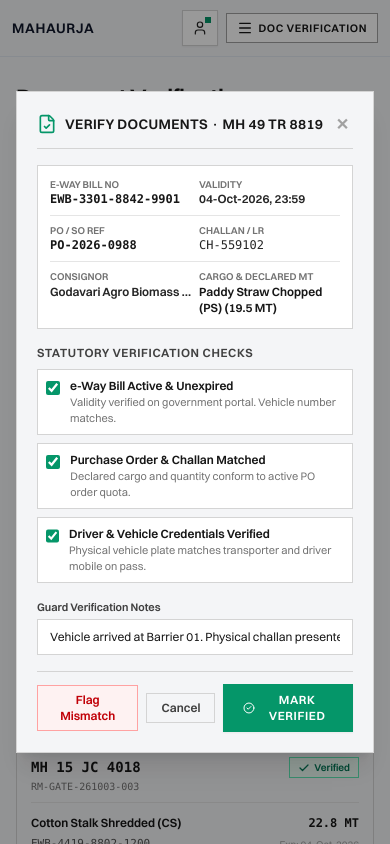
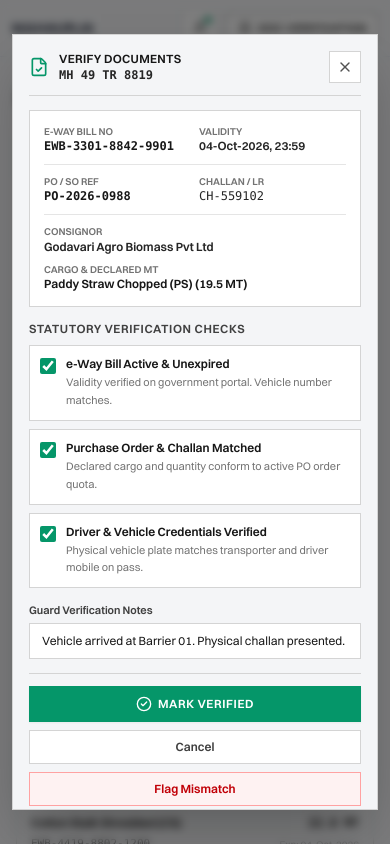
Before and after one commit to adarzhpathade/mahaurja-frontend, a Next.js app: page /gate/verification in a window 390 px wide. Both pictures are taken after a click on the element 195 px from the left and 403 px from the top of the page. Shown: the top 844 px of the page. Built offline with nearby package versions, Linux system fonts and the light colour scheme.

Commit message:
fix(docs): improve document verification modal responsive layout for mobile

```diff
--- a/src/components/gate/gate-doc-verification.tsx
+++ b/src/components/gate/gate-doc-verification.tsx
@@ -684,28 +684,40 @@ export function GateDocVerification({
       {/* 3. VERIFICATION POPUP MODAL                                               */}
       {/* ========================================================================= */}
       {selectedDoc && (
-        <div className="fixed inset-0 z-50 flex items-center justify-center bg-black/40 p-4">
-          <div className="w-full max-w-lg border border-neutral-300 bg-[#F4F5F7] shadow-xl p-5 space-y-4">
+        <div
+          className="fixed inset-0 z-50 flex items-center justify-center bg-black/50 backdrop-blur-xs p-3 sm:p-4"
+          onClick={() => setSelectedDoc(null)}
+        >
+          <div
+            className="w-full max-w-lg max-h-[92vh] overflow-y-auto border border-neutral-300 bg-[#F4F5F7] shadow-2xl p-4 sm:p-5 space-y-3.5 sm:space-y-4"
+            onClick={(e) => e.stopPropagation()}
+          >
             {/* Modal Header */}
-            <div className="flex items-center justify-between border-b border-neutral-300 pb-3">
-              <div className="flex items-center gap-2">
-                <FileCheck className="w-5 h-5 text-[#059669]" />
-                <h3 className="text-sm font-bold text-neutral-900 uppercase tracking-wide">
-                  Verify Documents · {selectedDoc.vehicleNo}
-                </h3>
+            <div className="flex items-center justify-between gap-3 border-b border-neutral-300 pb-3">
+              <div className="flex items-center gap-2.5 min-w-0">
+                <FileCheck className="w-5 h-5 text-[#059669] shrink-0" />
+                <div className="min-w-0">
+                  <h3 className="text-xs sm:text-sm font-bold text-neutral-900 uppercase tracking-wide truncate">
+                    Verify Documents
+                  </h3>
+                  <div className="font-mono font-bold text-xs text-neutral-800">
+                    {selectedDoc.vehicleNo}
+                  </div>
+                </div>
               </div>
               <button
                 type="button"
                 onClick={() => setSelectedDoc(null)}
-                className="text-neutral-400 hover:text-neutral-700 cursor-pointer font-bold px-1"
+                className="w-8 h-8 flex items-center justify-center border border-neutral-300 hover:bg-neutral-200/60 text-neutral-600 hover:text-neutral-900 cursor-pointer bg-white transition-colors shrink-0"
+                title="Close"
               >
-                ✕
+                <X className="w-4 h-4" />
               </button>
             </div>
 
             {/* Document Details Card */}
-            <div className="p-3 bg-white border border-neutral-300 space-y-2 text-xs">
-              <div className="grid grid-cols-2 gap-2 pb-2 border-b border-neutral-200">
+            <div className="p-3.5 bg-white border border-neutral-300 space-y-2.5 text-xs">
+              <div className="grid grid-cols-2 gap-2 pb-2.5 border-b border-neutral-200">
                 <div>
                   <span className="text-[10px] uppercase font-bold text-neutral-500 block">e-Way Bill No</span>
                   <span className="font-mono font-bold text-neutral-900">{selectedDoc.ewayBillNo}</span>
@@ -727,19 +739,21 @@ export function GateDocVerification({
                 </div>
               </div>
 
-              <div className="grid grid-cols-2 gap-2 pt-2 border-t border-neutral-200">
+              <div className="grid grid-cols-1 sm:grid-cols-2 gap-2 pt-2.5 border-t border-neutral-200">
                 <div>
                   <span className="text-[10px] uppercase font-bold text-neutral-500 block">Consignor</span>
-                  <span className="font-semibold text-neutral-800 truncate block">{selectedDoc.consignor}</span>
+                  <span className="font-semibold text-neutral-800 block text-xs">{selectedDoc.consignor}</span>
                 </div>
                 <div>
                   <span className="text-[10px] uppercase font-bold text-neutral-500 block">Cargo & Declared MT</span>
-                  <span className="font-semibold text-neutral-900">{selectedDoc.materialName} ({selectedDoc.declaredQtyMT} MT)</span>
+                  <span className="font-semibold text-neutral-900 block text-xs">
+                    {selectedDoc.materialName} ({selectedDoc.declaredQtyMT} MT)
+                  </span>
                 </div>
               </div>
 
               {selectedDoc.mismatchReason && (
-                <div className="p-2 bg-red-50 border border-red-200 text-red-700 text-xs">
+                <div className="p-2.5 bg-red-50 border border-red-200 text-red-700 text-xs">
                   <strong>Mismatch Reason:</strong> {selectedDoc.mismatchReason}
                 </div>
               )}
@@ -751,52 +765,52 @@ export function GateDocVerification({
                 Statutory Verification Checks
               </span>
 
-              <label className="flex items-start gap-2.5 p-2 bg-white border border-neutral-300 cursor-pointer">
+              <label className="flex items-start gap-2.5 p-2.5 bg-white border border-neutral-300 hover:border-neutral-400 cursor-pointer transition-colors">
                 <input
                   type="checkbox"
                   checked={checkEway}
                   onChange={(e) => setCheckEway(e.target.checked)}
-                  className="mt-0.5 w-4 h-4 accent-[#059669] cursor-pointer"
+                  className="mt-0.5 w-4 h-4 accent-[#059669] cursor-pointer shrink-0"
                 />
                 <div>
                   <span className="font-semibold text-neutral-900 block">
                     e-Way Bill Active & Unexpired
                   </span>
-                  <span className="text-[11px] text-neutral-500">
+                  <span className="text-[11px] text-neutral-500 leading-relaxed block mt-0.5">
                     Validity verified on government portal. Vehicle number matches.
                   </span>
                 </div>
               </label>
 
-              <label className="flex items-start gap-2.5 p-2 bg-white border border-neutral-300 cursor-pointer">
+              <label className="flex items-start gap-2.5 p-2.5 bg-white border border-neutral-300 hover:border-neutral-400 cursor-pointer transition-colors">
                 <input
                   type="checkbox"
                   checked={checkPO}
                   onChange={(e) => setCheckPO(e.target.checked)}
-                  className="mt-0.5 w-4 h-4 accent-[#059669] cursor-pointer"
+                  className="mt-0.5 w-4 h-4 accent-[#059669] cursor-pointer shrink-0"
                 />
                 <div>
                   <span className="font-semibold text-neutral-900 block">
                     Purchase Order & Challan Matched
                   </span>
-                  <span className="text-[11px] text-neutral-500">
+                  <span className="text-[11px] text-neutral-500 leading-relaxed block mt-0.5">
                     Declared cargo and quantity conform to active PO order quota.
                   </span>
                 </div>
               </label>
 
-              <label className="flex items-start gap-2.5 p-2 bg-white border border-neutral-300 cursor-pointer">
+              <label className="flex items-start gap-2.5 p-2.5 bg-white border border-neutral-300 hover:border-neutral-400 cursor-pointer transition-colors">
                 <input
                   type="checkbox"
                   checked={checkVehicle}
                   onChange={(e) => setCheckVehicle(e.target.checked)}
-                  className="mt-0.5 w-4 h-4 accent-[#059669] cursor-pointer"
+                  className="mt-0.5 w-4 h-4 accent-[#059669] cursor-pointer shrink-0"
                 />
                 <div>
                   <span className="font-semibold text-neutral-900 block">
                     Driver & Vehicle Credentials Verified
                   </span>
-                  <span className="text-[11px] text-neutral-500">
+                  <span className="text-[11px] text-neutral-500 leading-relaxed block mt-0.5">
                     Physical vehicle plate matches transporter and driver mobile on pass.
                   </span>
                 </div>
@@ -818,20 +832,20 @@ export function GateDocVerification({
             </div>
 
             {/* Modal Actions */}
-            <div className="pt-3 border-t border-neutral-300 flex items-center justify-between gap-2">
+            <div className="pt-3 border-t border-neutral-300 flex flex-col sm:flex-row items-stretch sm:items-center justify-between gap-2">
               <button
                 type="button"
                 onClick={handleFlagMismatch}
-                className="px-3.5 py-1.5 border border-red-300 bg-red-50 hover:bg-red-100 text-red-700 text-xs font-semibold cursor-pointer transition-colors"
+                className="order-3 sm:order-1 w-full sm:w-auto px-4 py-2 border border-red-300 bg-red-50 hover:bg-red-100 text-red-700 text-xs font-semibold cursor-pointer transition-colors text-center"
               >
                 Flag Mismatch
               </button>
 
-              <div className="flex items-center gap-2">
+              <div className="order-1 sm:order-2 flex flex-col-reverse sm:flex-row items-stretch sm:items-center gap-2">
                 <button
                   type="button"
                   onClick={() => setSelectedDoc(null)}
-                  className="px-3.5 py-1.5 border border-neutral-300 hover:bg-neutral-200/60 text-neutral-700 text-xs font-semibold cursor-pointer transition-colors"
+                  className="w-full sm:w-auto px-4 py-2 border border-neutral-300 bg-white hover:bg-neutral-100 text-neutral-700 text-xs font-semibold cursor-pointer transition-colors text-center"
                 >
                   Cancel
                 </button>
@@ -840,7 +854,7 @@ export function GateDocVerification({
                   type="button"
                   disabled={!checkEway || !checkPO || !checkVehicle}
                   onClick={handleVerifyConfirm}
-                  className="px-5 py-2 bg-[#059669] hover:bg-[#047857] disabled:bg-neutral-300 disabled:text-neutral-500 disabled:cursor-not-allowed text-white text-xs font-bold uppercase tracking-wider transition-colors cursor-pointer flex items-center gap-1.5 shadow-xs"
+                  className="w-full sm:w-auto px-5 py-2.5 sm:py-2 bg-[#059669] hover:bg-[#047857] disabled:bg-neutral-300 disabled:text-neutral-500 disabled:cursor-not-allowed text-white text-xs font-bold uppercase tracking-wider transition-colors cursor-pointer flex items-center justify-center gap-1.5 shadow-xs"
                 >
                   <CheckCircle2 className="w-4 h-4" />
                   <span>Mark Verified</span>
```
